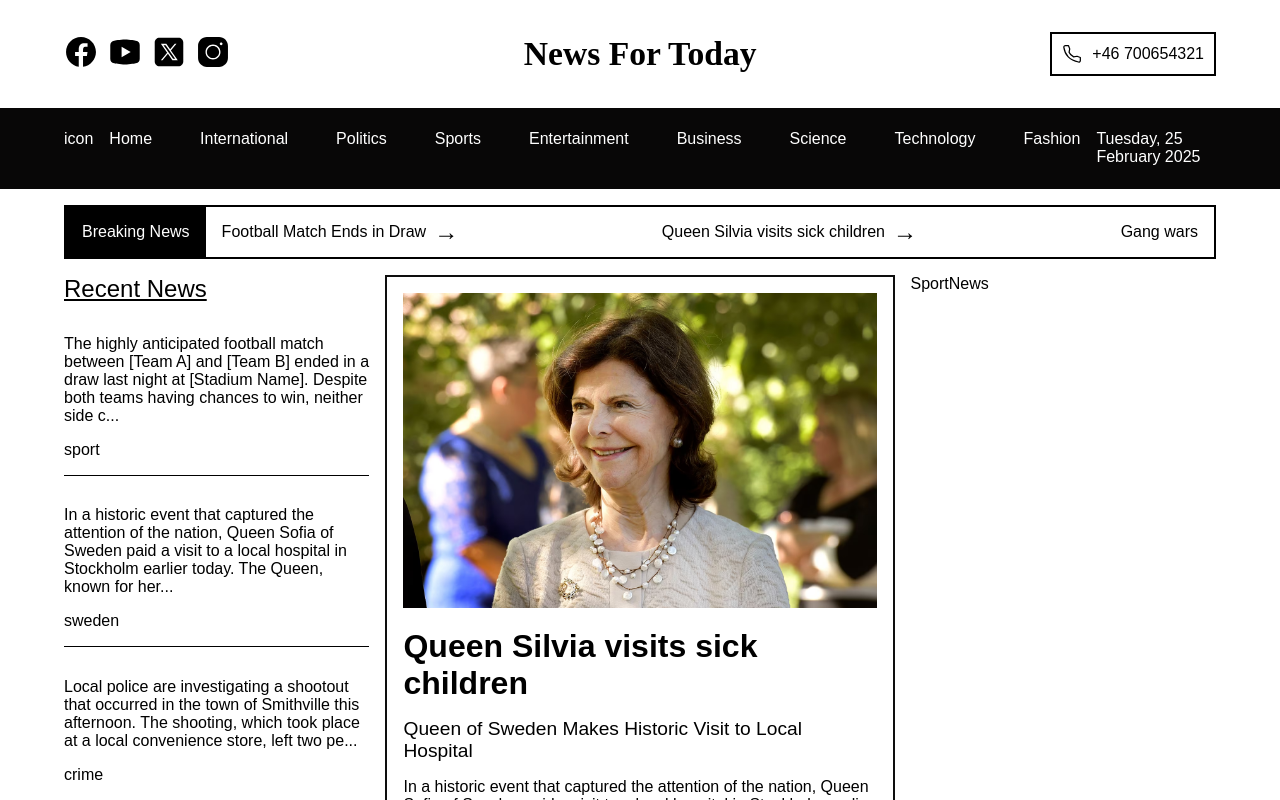
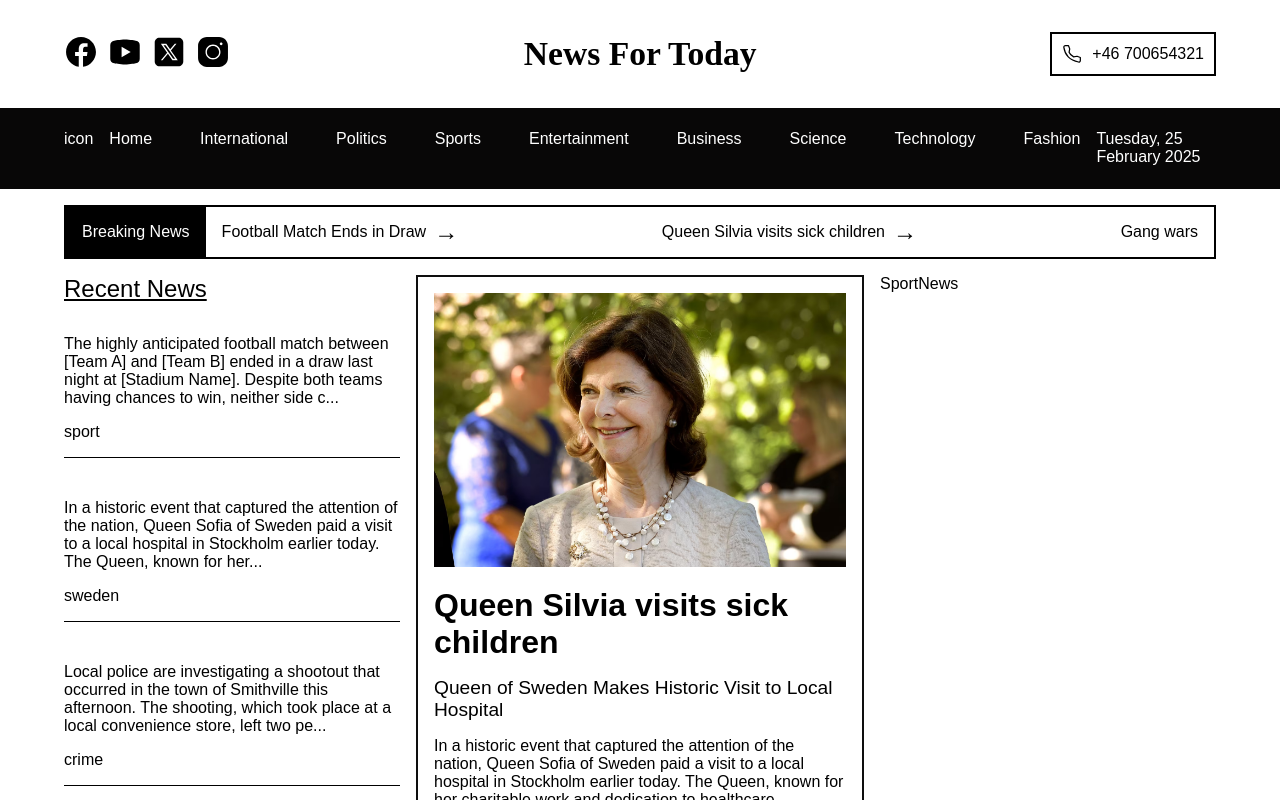
Before and after one commit to Vineethaveerapu/Newsoftheworld, a React (Vite) app: page / in a window 1280 px wide. Shown: the top 800 px of the page. Built offline with nearby package versions, Linux system fonts and the light colour scheme.

Commit message:
changed sports and css flex-basis updated

```diff
--- a/src/components/Featured/featured.module.css
+++ b/src/components/Featured/featured.module.css
@@ -4,13 +4,3 @@
   justify-content: space-between;
   gap: 1rem;
 }
-
-.recent {
-  flex-basis: 30%;
-}
-.main {
-  flex-basis: 50%;
-}
-.sportNews {
-  flex-basis: 30%;
-}
--- a/src/components/Featured/index.jsx
+++ b/src/components/Featured/index.jsx
@@ -1,7 +1,7 @@
 import styles from "./featured.module.css";
 import Main from "../Main";
 import Recent from "../Recent";
-import SportNews from "../SportNews";
+import Sports from "../Sports";
 import { getArticlesInCategory, articles } from "../../data/data";
 const random = true;
 
@@ -11,9 +11,9 @@ function Featured() {
   const featuredArticles = articles[1];
   return (
     <div className={styles.featured}>
-      <Recent className={styles.recent} articles={recentArticles} />
-      <Main className={styles.main} article={featuredArticles} />
-      <SportNews className={styles.sportNews} articles={sportArticles} />
+      <Recent articles={recentArticles} />
+      <Main article={featuredArticles} />
+      <Sports articles={sportArticles} />
     </div>
   );
 }
--- a/src/components/Main/index.jsx
+++ b/src/components/Main/index.jsx
@@ -1,6 +1,6 @@
 import styles from "./main.module.css";
 import { getImageUrl } from "../../utils/functions";
-function Main({ article, className }) {
+function Main({ article, className = "" }) {
   const { headline, deck, story, image, category } = article;
   return (
     <div className={`${styles.main} ${className}`}>
--- a/src/components/Main/main.module.css
+++ b/src/components/Main/main.module.css
@@ -1,3 +1,7 @@
+.main {
+  flex-basis: 40%;
+}
+
 .card {
   border: 2px solid rgb(14, 14, 14);
   padding: 1rem;
--- a/src/components/Recent/index.jsx
+++ b/src/components/Recent/index.jsx
@@ -1,7 +1,7 @@
 import styles from "./recent.module.css";
 import RecentArticle from "../RecentArticle";
 
-function Recent({ className }) {
+function Recent({ className = "" }) {
   return (
     <section className={`${styles.recent} ${className}`}>
       <div className={`${styles.recentTitle}`}>Recent News</div>
--- a/src/components/Recent/recent.module.css
+++ b/src/components/Recent/recent.module.css
@@ -1,4 +1,5 @@
 .recent {
+  flex-basis: 30%;
   display: flex;
   flex-direction: column;
 }
--- a/src/components/SportNews/index.jsx
+++ b/src/components/SportNews/index.jsx
@@ -1,6 +1,6 @@
 import styles from "./sportNews.module.css";
 
-function SportNews({ className }) {
+function SportNews({ className = "" }) {
   return <div className={`${styles.sportNews} ${className}`}>SportNews</div>;
 }
 
--- /dev/null
+++ b/src/components/Sports/index.jsx
@@ -0,0 +1,12 @@
+import SportNews from "../SportNews";
+import styles from "./sports.module.css";
+
+function Sports() {
+  return (
+    <div className={styles.sports}>
+      <SportNews />
+    </div>
+  );
+}
+
+export default Sports;
--- /dev/null
+++ b/src/components/Sports/sports.module.css
@@ -0,0 +1,3 @@
+.sports {
+  flex-basis: 30%;
+}
```
